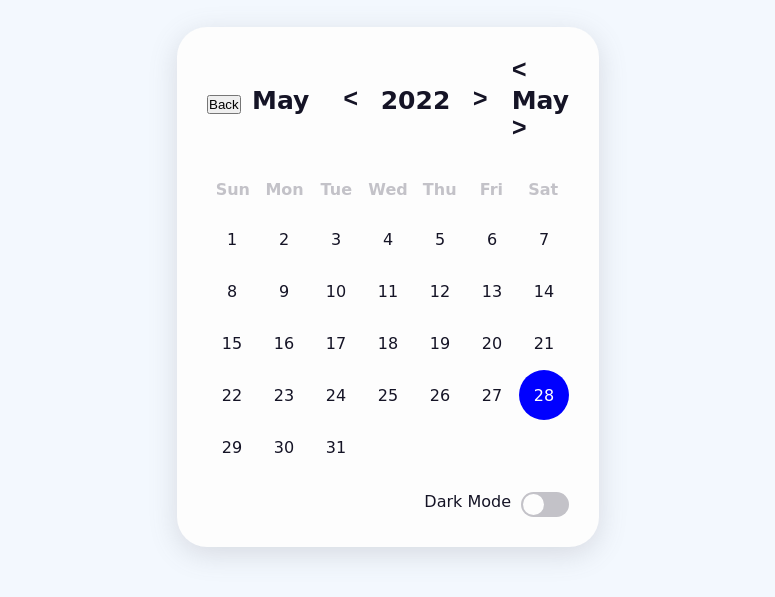
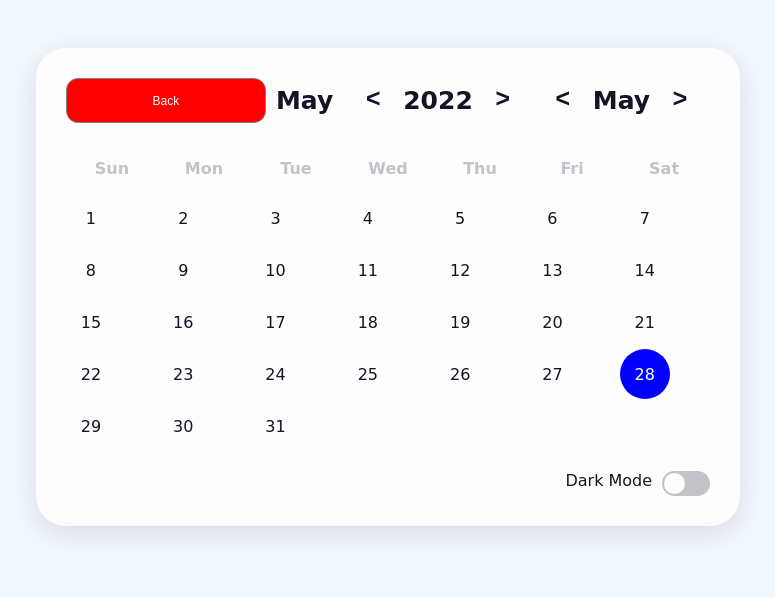
Before and after one commit to Chinwendu-likely-to-change/Schoolplanner, a plain HTML site: page index.html in a window 1280 px wide. Shown: the part 113-710 px from the top of the page, without its empty margins (252-1027 px from the left). Drawn offline with Linux system fonts and the light colour scheme.

Commit message:
Styles next month and previous month buttons

```diff
--- a/app.css
+++ b/app.css
@@ -18,7 +18,19 @@
 
     --font-family: cursive;
 }
-
+#backButton{
+    color: white;
+    background-color: red;
+    border-radius: 12px;
+    border: 1px solid grey;
+    text-align: center;
+    width: 200px;
+    height: 45px;
+    font-size: 12px;
+}
+#backButton:hover{
+    background-color: green;
+}
 .dark {
     --bg-body: var(--dark-body);
     --bg-main: var(--dark-main);
@@ -211,7 +223,22 @@ body {
     margin: 0 10px;
     cursor: pointer;
 }
-
+.month-select{
+    display: flex;
+    align-items: center;
+}
+.month-change{
+    height: 40px;
+    width: 40px;
+    border-radius: 50%;
+    display: grid;
+    place-items: center;
+    margin: 0 10px;
+    cursor: pointer;
+}
+.month-change:hover{
+    background-color: var(--color-hover);
+}
 .year-change:hover {
     background-color: var(--color-hover);
 }
```
